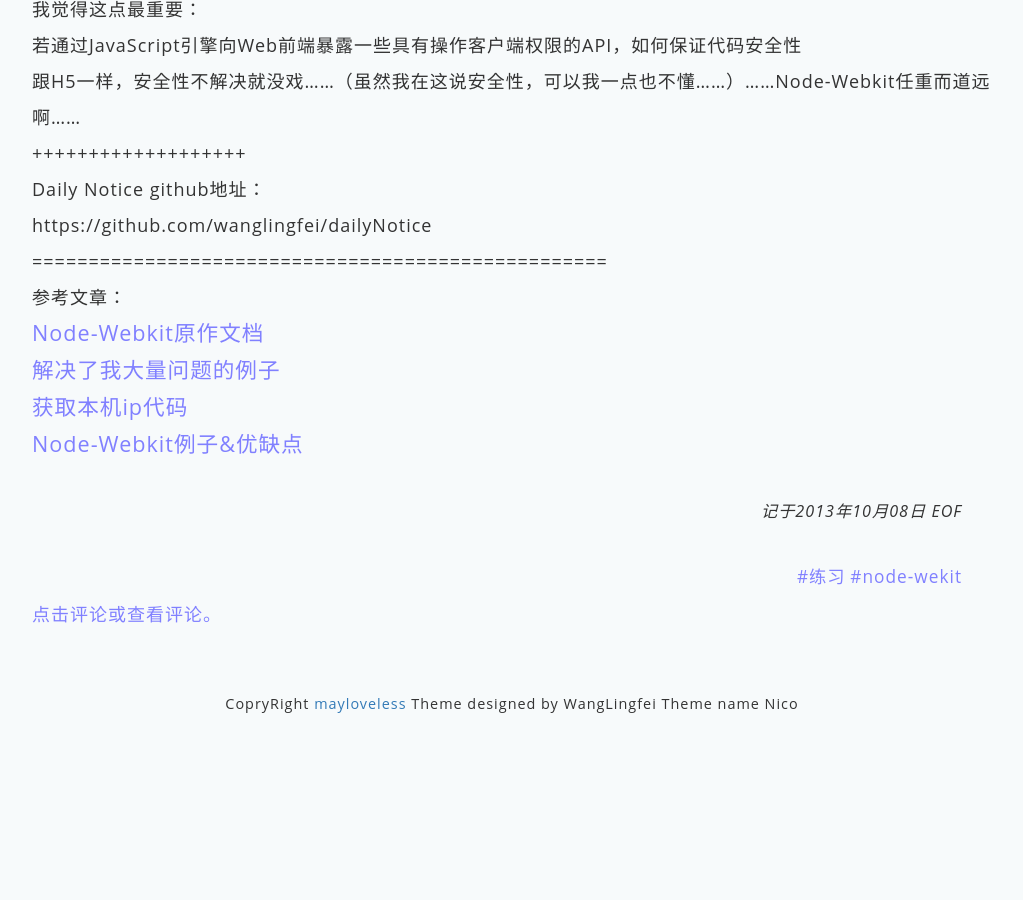
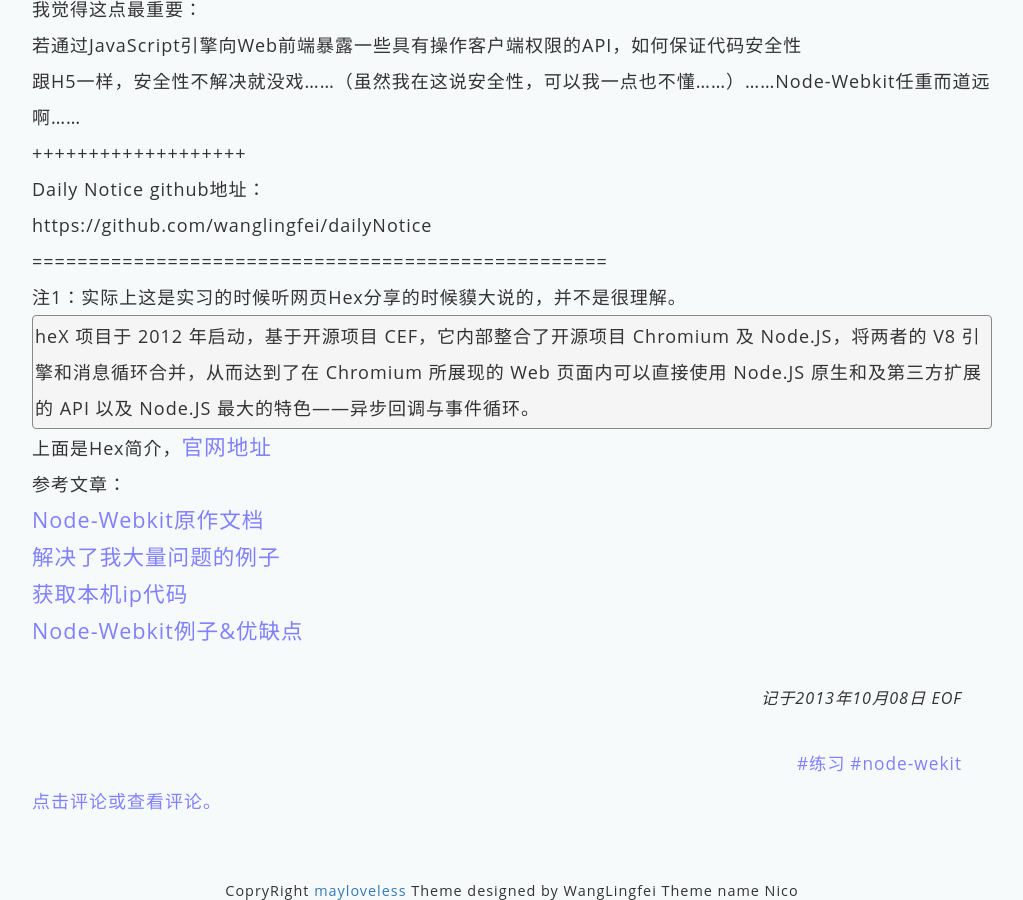
Before and after one commit to mayloveless/wanglingfei.github.com, a Jekyll site: the page built from _posts/project/2013-10-08-DailyNotice.md, in a window 1280 px wide and 900 px high, scrolled down 8997 px. Shown: the whole window, without its empty margins (128-1151 px from the left). Built offline with Jekyll 4.4.1, drawn with Linux system fonts in a browser that asks for light colours; nearby versions of some CDN libraries; library files that are not in the unit come from our copies; Markdown is read by kramdown in place of the engine named in the settings; before the commit the page ends 9710 px from its top, so only the background shows below that; some of the changed text lies outside the part shown.

Commit message:
add note

```diff
--- a/_posts/project/2013-10-08-DailyNotice.md
+++ b/_posts/project/2013-10-08-DailyNotice.md
@@ -22,7 +22,7 @@
 
 实现过程：
 
-1、主要来说是Node-Webkit。Node-Webkit据我印象当中是把nodejs的context和Chrome的v8引擎的context连接在了一起。这样相当于一个可以有自己后端 的浏览器。
+1、主要来说是Node-Webkit。Node-Webkit据我印象当中是把nodejs的context和Chrome的v8引擎的context连接在了一起。这样相当于一个可以有自己后端 的浏览器<sup>1</sup>。
 
 于是乎，前后端代码可以都用js，而且还可以混写……
 
@@ -327,6 +327,12 @@
 
 ===================================================
 
+注1：实际上这是实习的时候听网页Hex分享的时候貘大说的，并不是很理解。
+
+    heX 项目于 2012 年启动，基于开源项目 CEF，它内部整合了开源项目 Chromium 及 Node.JS，将两者的 V8 引擎和消息循环合并，从而达到了在 Chromium 所展现的 Web 页面内可以直接使用 Node.JS 原生和及第三方扩展的 API 以及 Node.JS 最大的特色——异步回调与事件循环。
+
+上面是Hex简介，[官网地址](http://hex.youdao.com/zh-cn/about/index.html)
+
 参考文章：
 
 [Node-Webkit原作文档](https://github.com/rogerwang/node-webkit   )
```
